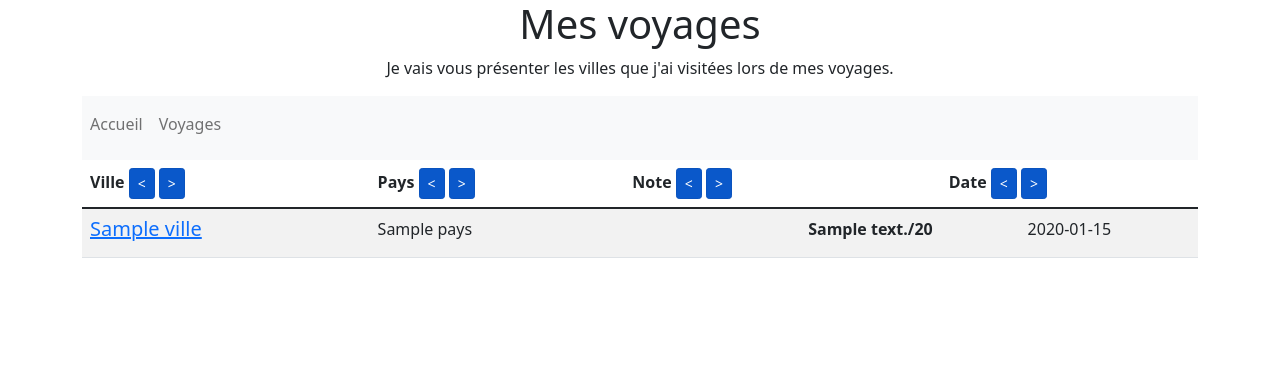
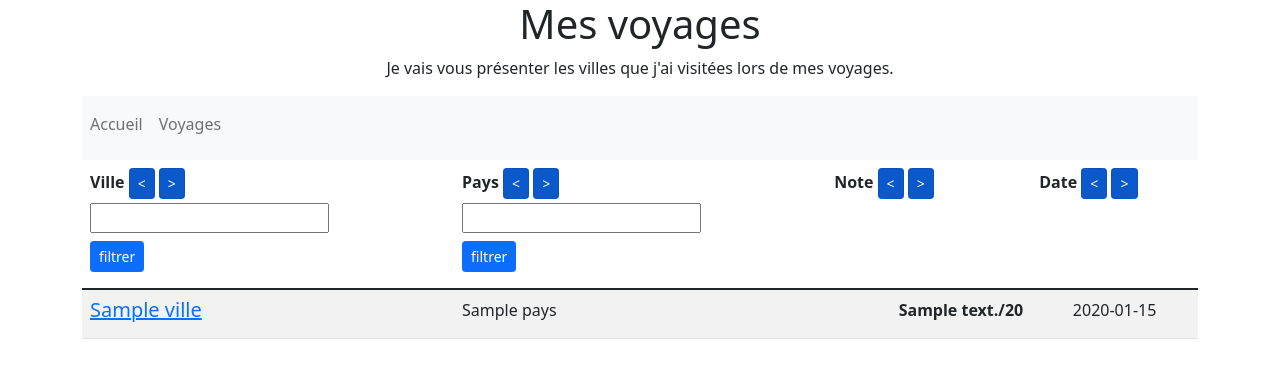
Before and after one commit to LindaArezki/mesvoyages, a Symfony app: template templates/pages/voyages.html.twig in a window 1280 px wide. Shown: the top 378 px of the page. Run offline with Twig, Linux system fonts and the light colour scheme; the template is opened without the code that fills it: most values are stand-ins (such as "Sample title", 1, 10 or a date in 2020); some libraries are stand-ins or nearby versions.

Commit message:
Phase 10 : ORM (filtrage des enregistrements).

```diff
--- a/templates/pages/voyages.html.twig
+++ b/templates/pages/voyages.html.twig
@@ -4,22 +4,37 @@
     <table class="table table-striped">
         <thead>
             <tr>
-                <th class="text-left">
+                <th class="text-left align-top" scope="col">
                     Ville
                     <a href="{{ path('voyages.sort', {champ:'ville', ordre:'ASC'}) }}" class="btn btn-primary btn-sm active" role="button" aria-pressed="true"><</a>
                     <a href="{{ path('voyages.sort', {champ:'ville', ordre:'DESC'}) }}" class="btn btn-primary btn-sm active" role="button" aria-pressed="true">></a>
+                    <form class="form-inline mt-1" method="POST" action="{{ path('voyages.findallequal', {champ:'ville'}) }}">
+                        <div class="form-group mr-1 mb-2">
+                            <input type="text" class="sm" name="recherche">
+                        </div>
+                        <button type="submit" class="btn btn-primary mb-2 btn-sm">filtrer</button>
+                    </form>
                 </th>
-                <th class="text-left">
+
+                <th class="text-left align-top" scope="col">
                     Pays
                     <a href="{{ path('voyages.sort', {champ:'pays', ordre:'ASC'}) }}" class="btn btn-primary btn-sm active" role="button" aria-pressed="true"><</a>
                     <a href="{{ path('voyages.sort', {champ:'pays', ordre:'DESC'}) }}" class="btn btn-primary btn-sm active" role="button" aria-pressed="true">></a>
+                    <form class="form-inline mt-1" method="POST" action="{{ path('voyages.findallequal', {champ:'pays'}) }}">
+                        <div class="form-group mr-1 mb-2">
+                            <input type="text" class="sm" name="recherche">
+                        </div>
+                        <button type="submit" class="btn btn-primary mb-2 btn-sm">filtrer</button>
+                    </form>
                 </th>
-                <th class="text-left">
+
+                <th class="text-left align-top" scope="col">
                     Note
                     <a href="{{ path('voyages.sort', {champ:'note', ordre:'ASC'}) }}" class="btn btn-primary btn-sm active" role="button" aria-pressed="true"><</a>
                     <a href="{{ path('voyages.sort', {champ:'note', ordre:'DESC'}) }}" class="btn btn-primary btn-sm active" role="button" aria-pressed="true">></a>
                 </th>
-                <th class="text-left">
+
+                <th class="text-left align-top" scope="col">
                     Date
                     <a href="{{ path('voyages.sort', {champ:'datecreation', ordre:'ASC'}) }}" class="btn btn-primary btn-sm active" role="button" aria-pressed="true"><</a>
                     <a href="{{ path('voyages.sort', {champ:'datecreation', ordre:'DESC'}) }}" class="btn btn-primary btn-sm active" role="button" aria-pressed="true">></a>
@@ -53,6 +68,7 @@
                     <td class="text-center">
                         {{ visite.Datecreationstring }}
                     </td>
+
                 </tr>
             {% endfor %}
         </tbody>
```
Also changed, not shown: src/Controller/VoyagesController.php (+14 -0 lines), src/Repository/VisiteRepository.php (+23 -0 lines).
